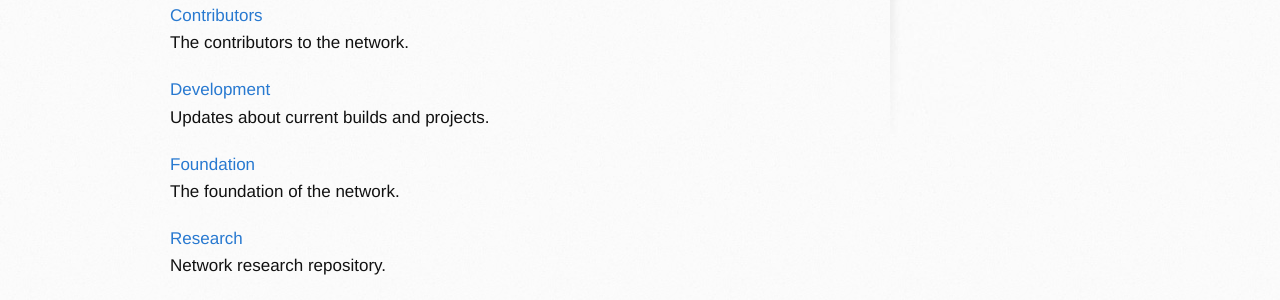
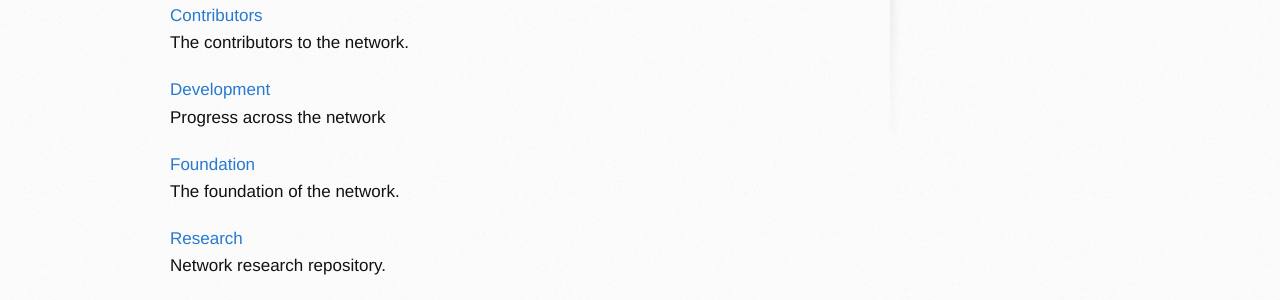
Before and after one commit to networkf/network.github.io, a Jekyll site: the page built from index.md, in a window 1280 px wide. Shown: the part 485-785 px from the top of the page. Built offline with Jekyll 4.4.1, drawn with Linux system fonts in a browser that asks for light colours; some web fonts are replaced; our own code applies the rules of GitHub Pages for plain Markdown files; the repository's description, which GitHub fills in, is left out.

Commit message:
Update index.md

```diff
--- a/index.md
+++ b/index.md
@@ -32,7 +32,7 @@ The contributors to the network.
 
 [Development](/development)
 <br>
-Updates about current builds and projects.
+Progress across the network
 
 [Foundation](/foundation)
 <br>
```
